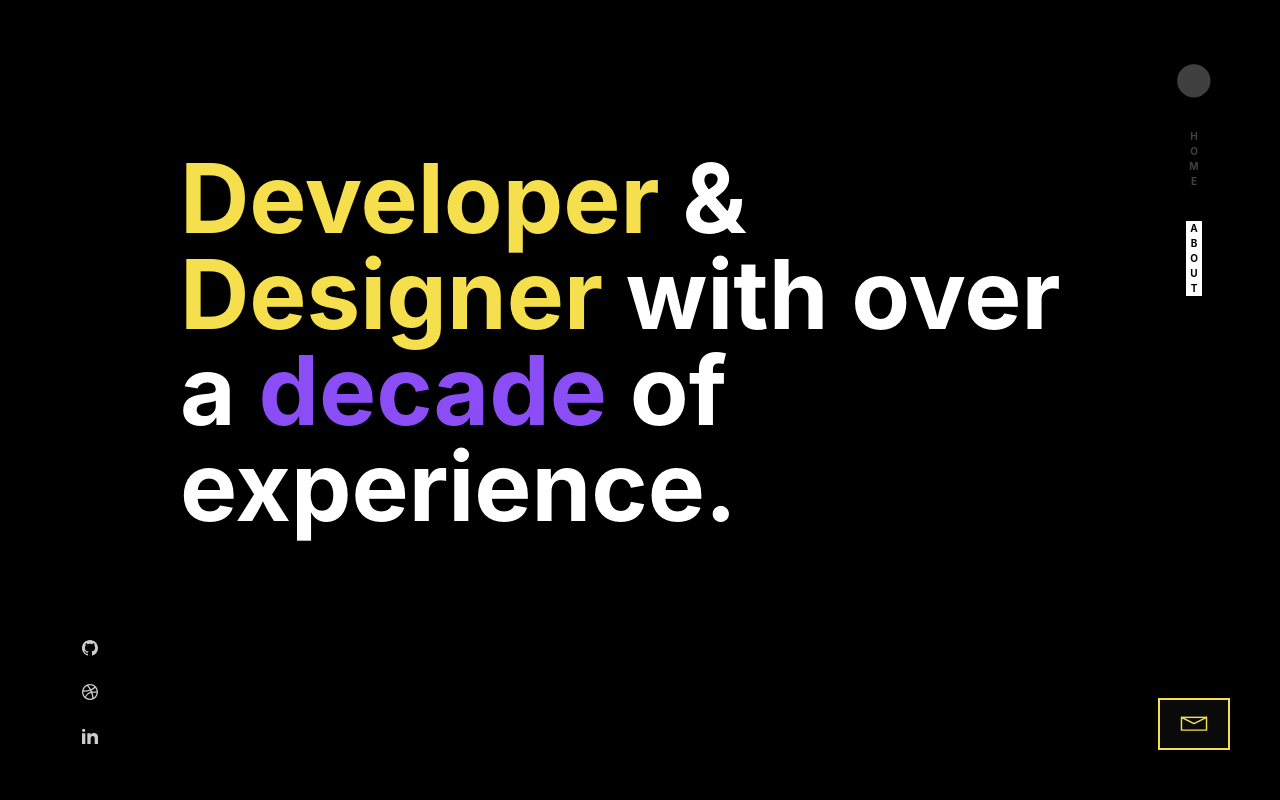
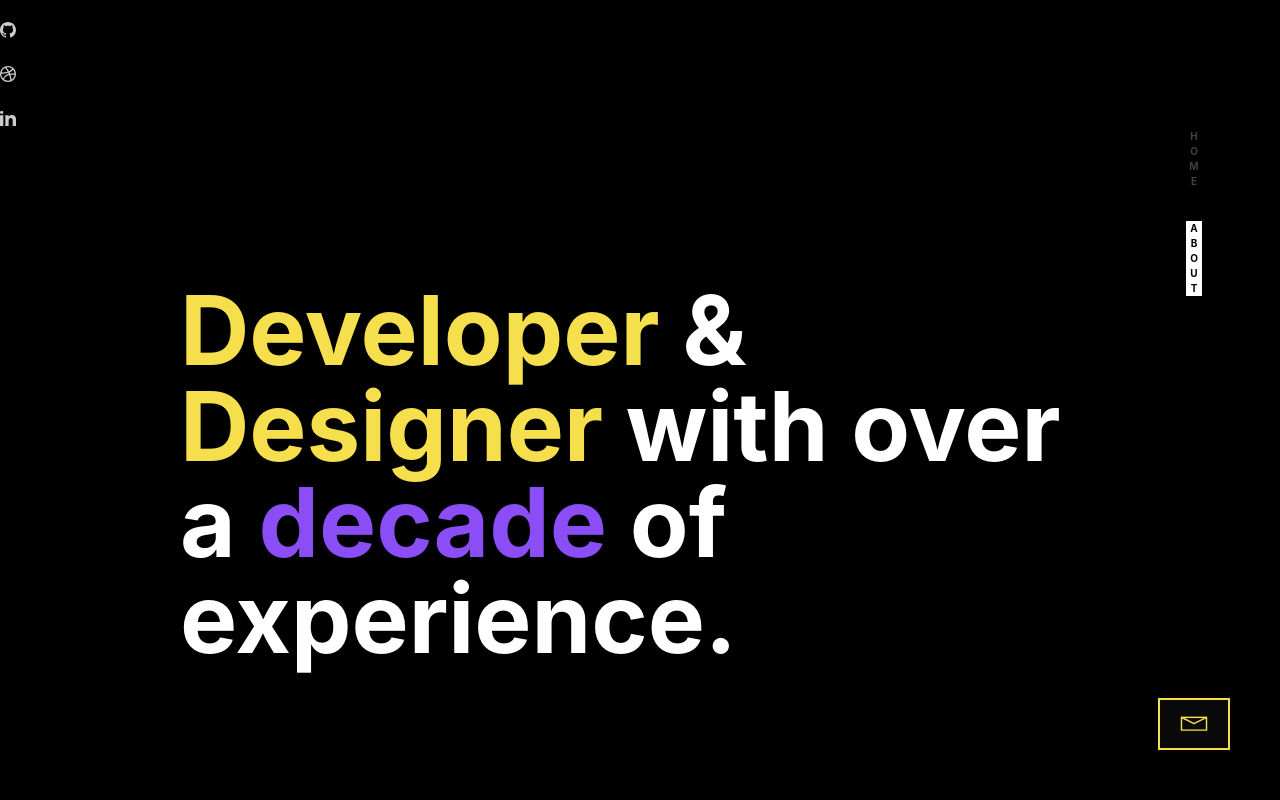
Before and after one commit to maximilianhagerf/hagerf_se-next, a Next.js app: page /about in a window 1280 px wide. Shown: the top 800 px of the page. Built offline with nearby package versions, Linux system fonts and the light colour scheme.

Commit message:
moved ui elements to layout and hide them on landing page

```diff
--- a/components/Content.js
+++ b/components/Content.js
@@ -1,4 +1,3 @@
-import { motion } from "framer-motion";
 import styles from "../styles/modules/Content.module.css";
 
 const Content = ({ children }) => {
--- a/components/Layout.js
+++ b/components/Layout.js
@@ -1,5 +1,8 @@
 import { AnimatePresence } from "framer-motion";
 import Navigation from "../components/Navigation";
+import Logo from "../components/Logo";
+import SocialContainer from "../components/SocialContainer";
+import MailButton from "../components/MailButton";
 
 import styles from "../styles/modules/Layout.module.css";
 
@@ -7,7 +10,9 @@ const Layout = ({ children }) => {
   return (
     <div className={styles.Layout}>
       <Navigation />
-
+      <Logo />
+      <SocialContainer />
+      <MailButton />
       <AnimatePresence
         exitBeforeEnter
         // initial={false}
--- a/components/MailButton.js
+++ b/components/MailButton.js
@@ -1,4 +1,5 @@
 import { useState, useEffect } from "react";
+import { useRouter } from "next/dist/client/router";
 import { motion, useAnimation } from "framer-motion";
 import styles from "../styles/modules/MailButton.module.css";
 
@@ -13,15 +14,16 @@ const confirmVariants = {
 
 const containerVariants = {
   hidden: {
-    y: 120,
+    x: 130,
     transition: {
-      delay: 0.5,
+      delay: 0.8,
       duration: 0.5,
     },
   },
   visible: {
-    y: 0,
+    x: 0,
     transition: {
+      delay: 1.8,
       duration: 0.5,
     },
   },
@@ -38,6 +40,17 @@ async function copyTextToClipboard(text) {
 const MailButton = () => {
   const controls = useAnimation();
   const [isCopied, setIsCopied] = useState(false);
+
+  const mainControls = useAnimation();
+  const router = useRouter();
+
+  useEffect(() => {
+    if (router.pathname === "/") {
+      mainControls.start("hidden");
+    } else {
+      mainControls.start("visible");
+    }
+  }, [mainControls, router]);
 
   useEffect(() => {
     if (isCopied) {
@@ -63,7 +76,7 @@ const MailButton = () => {
   return (
     <motion.div
       initial="hidden"
-      animate="visible"
+      animate={mainControls}
       exit="hidden"
       variants={containerVariants}
       className={styles.MailButton}
--- a/components/SocialLink.js
+++ b/components/SocialLink.js
@@ -1,20 +1,32 @@
-import React from "react";
-import { motion } from "framer-motion";
+import { useEffect } from "react";
+import { useRouter } from "next/dist/client/router";
+import { motion, useAnimation } from "framer-motion";
 import Link from "next/link";
 import Image from "next/image";
 import styles from "../styles/modules/SocialLink.module.css";
 
 const SocialLink = ({ id, href, alt, icon }) => {
+  const controls = useAnimation();
+  const router = useRouter();
+
+  useEffect(() => {
+    if (router.pathname === "/") {
+      controls.start("hidden");
+    } else {
+      controls.start("visible");
+    }
+  }, [controls, router]);
+
   const variants = {
     hidden: {
-      y: 200,
+      x: -120,
       transition: {
-        delay: id * 0.2,
+        delay: id * 0.1,
         duration: 0.5,
       },
     },
     visible: {
-      y: 0,
+      x: 0,
       transition: {
         delay: id * 0.2,
         duration: 0.5,
@@ -26,7 +38,7 @@ const SocialLink = ({ id, href, alt, icon }) => {
     <motion.div
       className={styles.SocialLink}
       initial="hidden"
-      animate="visible"
+      animate={controls}
       exit="hidden"
       variants={variants}
       custom={id}
--- a/pages/about.js
+++ b/pages/about.js
@@ -1,14 +1,9 @@
 import Head from "next/head";
 // import Link from "next/link";
 // import Image from "next/image";
-
 import { motion } from "framer-motion";
-
 import Content from "../components/Content";
 import Welcome from "../components/Welcome";
-import Sidebar from "../components/Sidebar";
-import ProgressContainer from "../components/ProgressContainer";
-import MailButton from "../components/MailButton";
 import styles from "../styles/modules/Content.module.css";
 import stylesAbout from "../styles/modules/About.module.css";
 
@@ -33,9 +28,6 @@ export default function About({ canonical }) {
         <meta name="description" content="Generated by create next app" />
         <link rel="icon" href="/favicon.ico" />
       </Head>
-      <Sidebar />
-      <ProgressContainer />
-      <MailButton />
       <Content>
         <motion.header
           initial="hidden"
```
